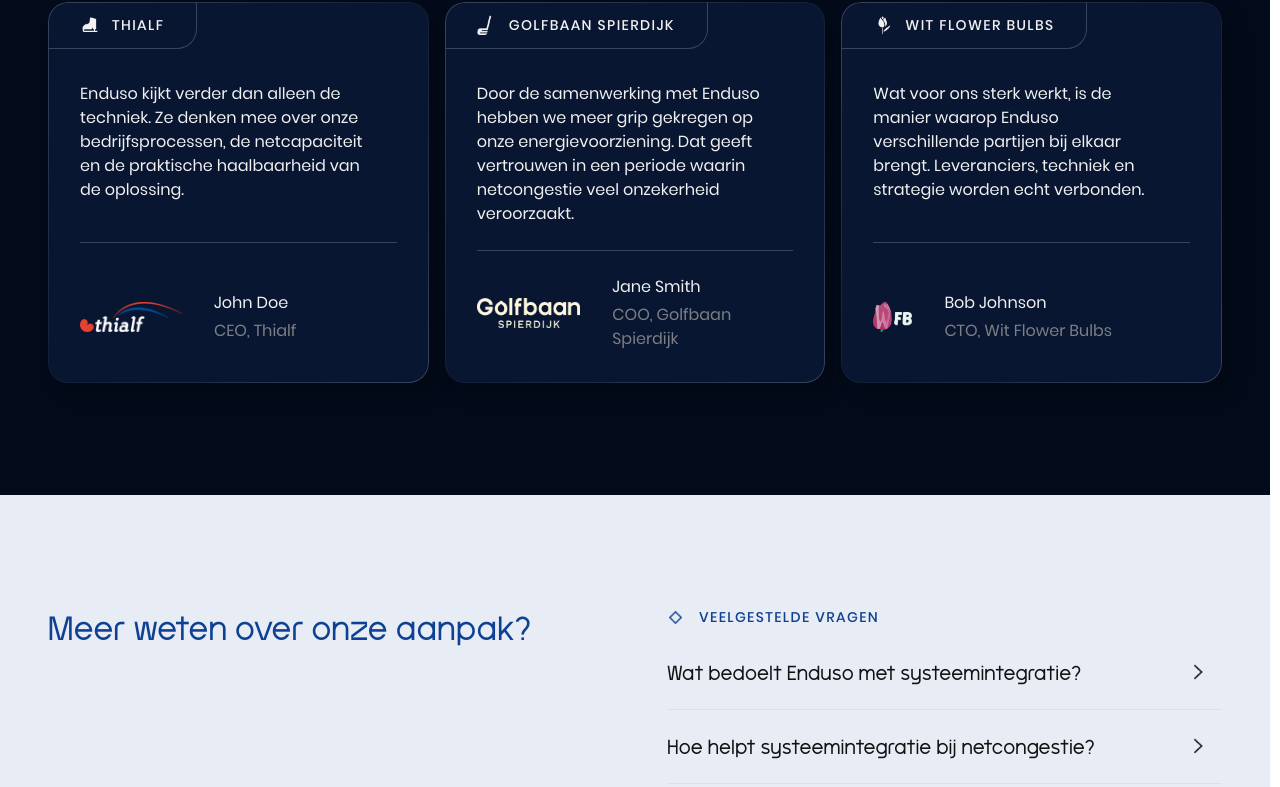
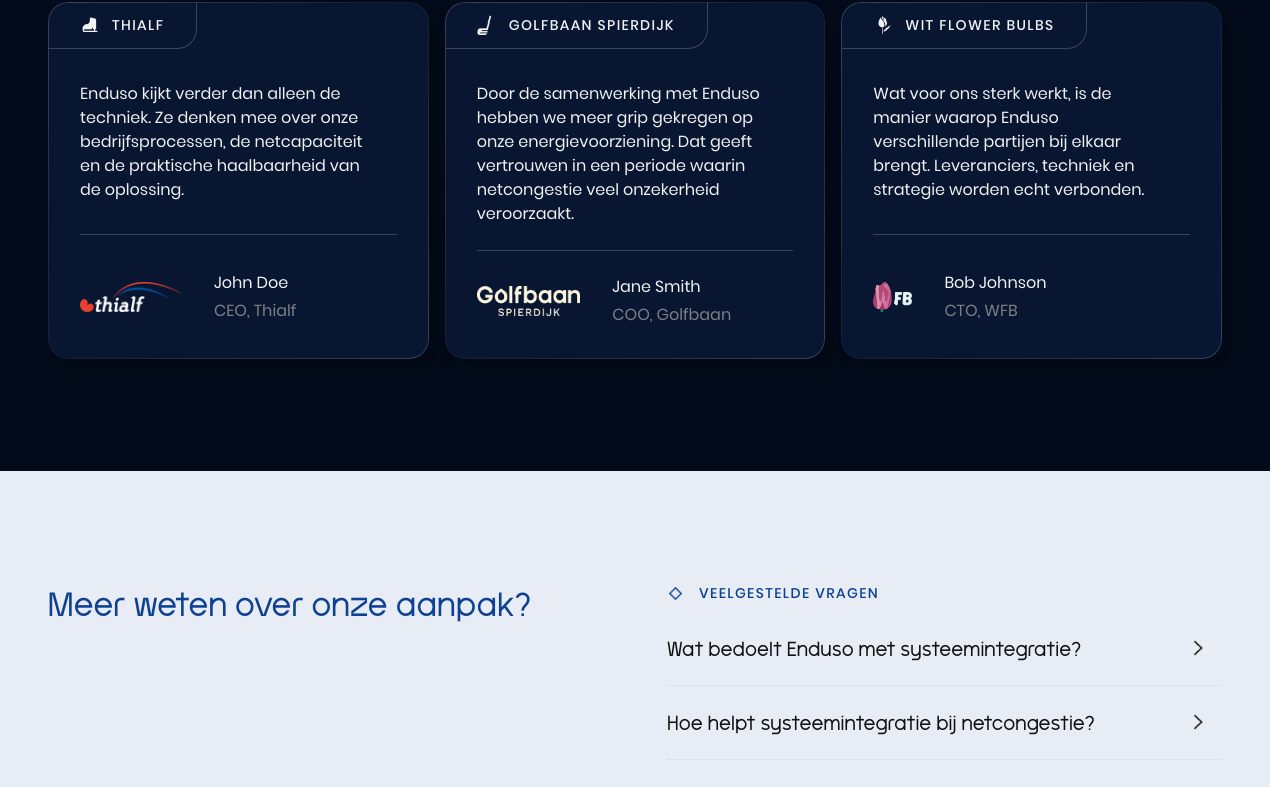
Before and after one commit to bijldavid/enduso-website, a Nuxt app: page / in a window 1280 px wide. Shown: the part 3027-3814 px from the top of the page. Built offline with nearby package versions, Linux system fonts and the light colour scheme.

Commit message:
testimonial fix

```diff
--- a/app/components/sections/Testimonials.vue
+++ b/app/components/sections/Testimonials.vue
@@ -48,7 +48,7 @@
         icon: '/images/spierdijk-icon.png',
         testimonial: 'Door de samenwerking met Enduso hebben we meer grip gekregen op onze energievoorziening. Dat geeft vertrouwen in een periode waarin netcongestie veel onzekerheid veroorzaakt. ',
         name: 'Jane Smith',
-        role: 'COO, Golfbaan Spierdijk',
+        role: 'COO, Golfbaan',
         image: '/images/golfbaanspierdijk-white.png'
     },
     {
@@ -57,7 +57,7 @@
         icon: '/images/witflowerbulbs-icon.png',
         testimonial: 'Wat voor ons sterk werkt, is de manier waarop Enduso verschillende partijen bij elkaar brengt. Leveranciers, techniek en strategie worden echt verbonden.',
         name: 'Bob Johnson',
-        role: 'CTO, Wit Flower Bulbs',
+        role: 'CTO, WFB',
         image: '/images/witflowerbulbs-white.png'
     }
 ];
```
